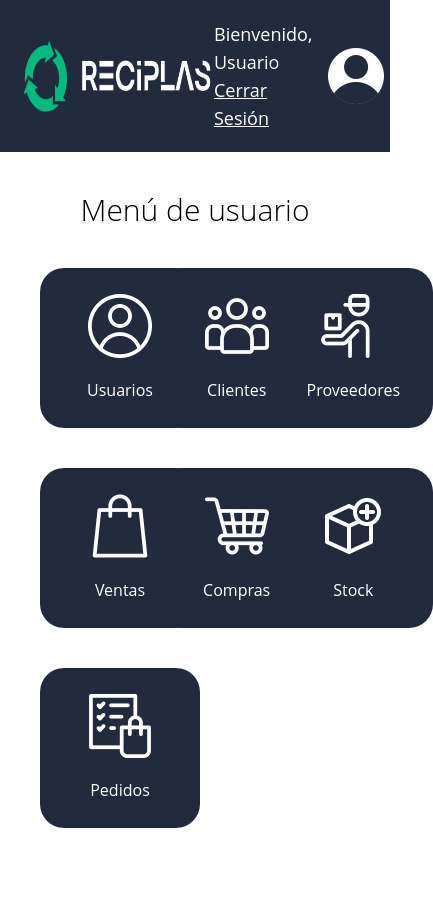
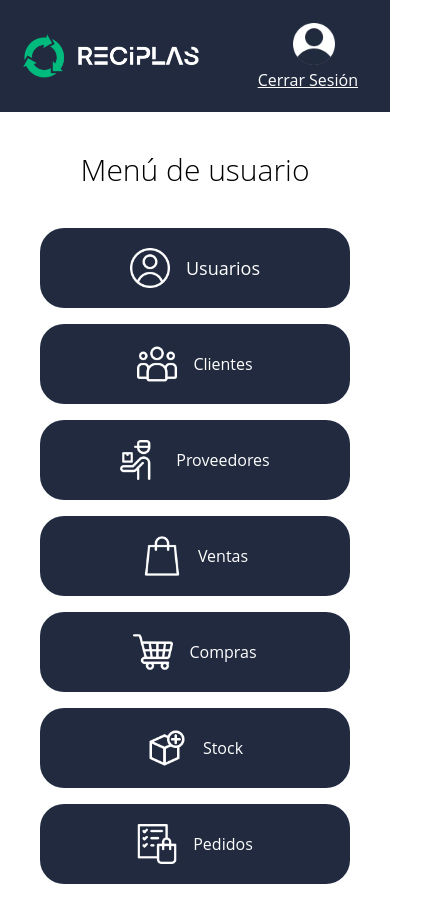
Before and after one commit to tomas-lp/Reciplas-front, a Next.js app: page /menu in a window 390 px wide. Shown: the whole page, 433 px wide, since content can reach past the window. Before the commit the page ends 868 px from the top, so only its background shows below. Built offline with nearby package versions, Linux system fonts and the light colour scheme.

Commit message:
Adaptado menu y header

```diff
--- a/components/header.jsx
+++ b/components/header.jsx
@@ -5,14 +5,14 @@ const Header = (props) => {
     <div className="">
       <div className="bg-mediumdark w-full p-5 flex flex-row justify-between items-center">
         <Link href="/menu">
-          <img src="/Logo/logo2.png" alt="" className="h-20 cursor-pointer"/>
+          <img src="/Logo/logo2.png" alt="" className="h-12 sm:h-16 md:h-20 cursor-pointer"/>
         </Link>
-        <div className="flex flex-row items-center">
-          <div className="flex flex-col items-end mr-3">
-            <span className="text-white font-normal text-lg font-title">Bienvenido, Usuario</span>
-            <Link href="/" className="text-white font-normal text-lg underline font-title hover:text-light transition-colors">Cerrar Sesión</Link>
+        <div className="flex flex-col-reverse sm:flex-row items-center">
+          <div className="flex flex-col items-center sm:items-end mr-3">
+            <span className="text-white font-normal text-lg font-title hidden sm:block">Bienvenido, Usuario</span>
+            <Link href="/" className="text-white font-normal text-base md:text-lg underline font-title hover:text-light transition-colors">Cerrar Sesión</Link>
           </div>
-          <img src="/Other/perfil.png" alt="" className="h-16"/>
+          <img src="/Other/perfil.png" alt="" className="h-12 md:h-16"/>
         </div>
       </div>
     </div>
--- a/pages/menu.jsx
+++ b/pages/menu.jsx
@@ -7,46 +7,46 @@ const Menu = (props) => {
       <Header></Header>
       <div className="w-full h-full bg-white flex flex-col items-center p-10">
         <h1 className="font-title text-3xl font-light mb-10">Menú de usuario</h1>
-        <div className="grid grid-cols-3 gap-10">
-          <Link href="/usuarios">
-            <div className="w-40 h-40 rounded-3xl bg-mediumdark flex flex-col items-center justify-center p-5 hover:bg-dark cursor-pointer transition-all hover:shadow-2xl">
-              <img src="/Icons/white/usuario.png" alt="" className="h-16 mb-5"/>
-              <span className="font-medium text-white text-md font-title">Usuarios</span>
+        <div className="grid grid-cols-1 gap-4 w-full max-w-screen-md sm:grid-cols-2 md:grid-cols-3">
+          <Link href="/usuarios" className="">
+            <div className="rounded-3xl bg-mediumdark flex flex-row items-center justify-center p-5 hover:bg-dark cursor-pointer transition-all hover:shadow-2xl sm:flex-col">
+              <img src="/Icons/white/usuario.png" alt="" className="h-10 mr-4 sm:h-12 sm:mr-0 sm:mb-4"/>
+              <span className="font-medium text-white text-lg font-title">Usuarios</span>
             </div>
           </Link>
           <Link href="/clientes">
-            <div className="w-40 h-40 rounded-3xl bg-mediumdark flex flex-col items-center justify-center p-5 hover:bg-dark cursor-pointer transition-all hover:shadow-2xl">
-              <img src="/Icons/white/clientes.png" alt="" className="h-16 mb-5"/>
+            <div className="rounded-3xl bg-mediumdark flex flex-row items-center justify-center p-5 hover:bg-dark cursor-pointer transition-all hover:shadow-2xl sm:flex-col">
+              <img src="/Icons/white/clientes.png" alt="" className="h-10 mr-4 sm:h-12 sm:mr-0 sm:mb-4"/>
               <span className="font-medium text-white text-md font-title">Clientes</span>
             </div>
           </Link>
           <Link href="/proveedores">
-            <div className="w-40 h-40 rounded-3xl bg-mediumdark flex flex-col items-center justify-center p-5 hover:bg-dark cursor-pointer transition-all hover:shadow-2xl">
-              <img src="/Icons/white/proveedores.png" alt="" className="h-16 mb-5"/>
+            <div className="rounded-3xl bg-mediumdark flex flex-row items-center justify-center p-5 hover:bg-dark cursor-pointer transition-all hover:shadow-2xl sm:flex-col">
+              <img src="/Icons/white/proveedores.png" alt="" className="h-10 mr-4 sm:h-12 sm:mr-0 sm:mb-4"/>
               <span className="font-medium text-white text-md font-title">Proveedores</span>
             </div>
           </Link>
           <Link href="/ventas">
-            <div className="w-40 h-40 rounded-3xl bg-mediumdark flex flex-col items-center justify-center p-5 hover:bg-dark cursor-pointer transition-all hover:shadow-2xl">
-              <img src="/Icons/white/ventas.png" alt="" className="h-16 mb-5"/>
+            <div className="rounded-3xl bg-mediumdark flex flex-row items-center justify-center p-5 hover:bg-dark cursor-pointer transition-all hover:shadow-2xl sm:flex-col">
+              <img src="/Icons/white/ventas.png" alt="" className="h-10 mr-4 sm:h-12 sm:mr-0 sm:mb-4"/>
               <span className="font-medium text-white text-md font-title">Ventas</span>
             </div>
           </Link>
           <Link href="/compras">
-            <div className="w-40 h-40 rounded-3xl bg-mediumdark flex flex-col items-center justify-center p-5 hover:bg-dark cursor-pointer transition-all hover:shadow-2xl">
-              <img src="/Icons/white/compras.png" alt="" className="h-16 mb-5"/>
+            <div className="rounded-3xl bg-mediumdark flex flex-row items-center justify-center p-5 hover:bg-dark cursor-pointer transition-all hover:shadow-2xl sm:flex-col">
+              <img src="/Icons/white/compras.png" alt="" className="h-10 mr-4 sm:h-12 sm:mr-0 sm:mb-4"/>
               <span className="font-medium text-white text-md font-title">Compras</span>
             </div>
           </Link>
           <Link href="/stock">
-            <div className="w-40 h-40 rounded-3xl bg-mediumdark flex flex-col items-center justify-center p-5 hover:bg-dark cursor-pointer transition-all hover:shadow-2xl">
-              <img src="/Icons/white/stock.png" alt="" className="h-16 mb-5"/>
+            <div className="rounded-3xl bg-mediumdark flex flex-row items-center justify-center p-5 hover:bg-dark cursor-pointer transition-all hover:shadow-2xl sm:flex-col">
+              <img src="/Icons/white/stock.png" alt="" className="h-10 mr-4 sm:h-12 sm:mr-0 sm:mb-4"/>
               <span className="font-medium text-white text-md font-title">Stock</span>
             </div>
           </Link>
           <Link href="#f">
-            <div className="w-40 h-40 rounded-3xl bg-mediumdark flex flex-col items-center justify-center p-5 hover:bg-dark cursor-pointer transition-all hover:shadow-2xl">
-              <img src="/Icons/white/pedidos.png" alt="" className="h-16 mb-5"/>
+            <div className="rounded-3xl bg-mediumdark flex flex-row items-center justify-center p-5 hover:bg-dark cursor-pointer transition-all hover:shadow-2xl sm:flex-col">
+              <img src="/Icons/white/pedidos.png" alt="" className="h-10 mr-4 sm:h-12 sm:mr-0 sm:mb-4"/>
               <span className="font-medium text-white text-md font-title">Pedidos</span>
             </div>
           </Link>
```
